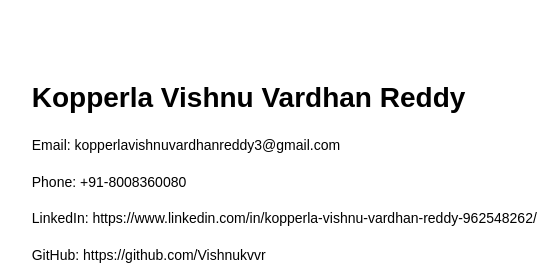
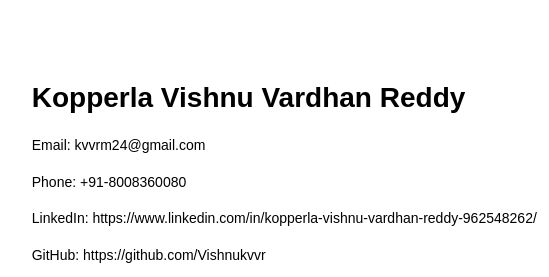
Before and after one commit to Vishnukvvr/Vishnu_Resume, a plain HTML site: page index.html in a window 1280 px wide. Shown: the top 277 px of the page, 287-836 px from the left. Drawn offline with Linux system fonts and the light colour scheme.

Commit message:
Update index.html

```diff
--- a/index.html
+++ b/index.html
@@ -101,7 +101,7 @@
     <div>
       <h1>Kopperla Vishnu Vardhan Reddy</h1>
       <div class="contact">
-        <p>Email: kopperlavishnuvardhanreddy3@gmail.com</p>
+        <p>Email: kvvrm24@gmail.com</p>
         <p>Phone: +91-8008360080</p>
         <p>LinkedIn: https://www.linkedin.com/in/kopperla-vishnu-vardhan-reddy-962548262/</p>
         <p>GitHub: https://github.com/Vishnukvvr</p>
```
